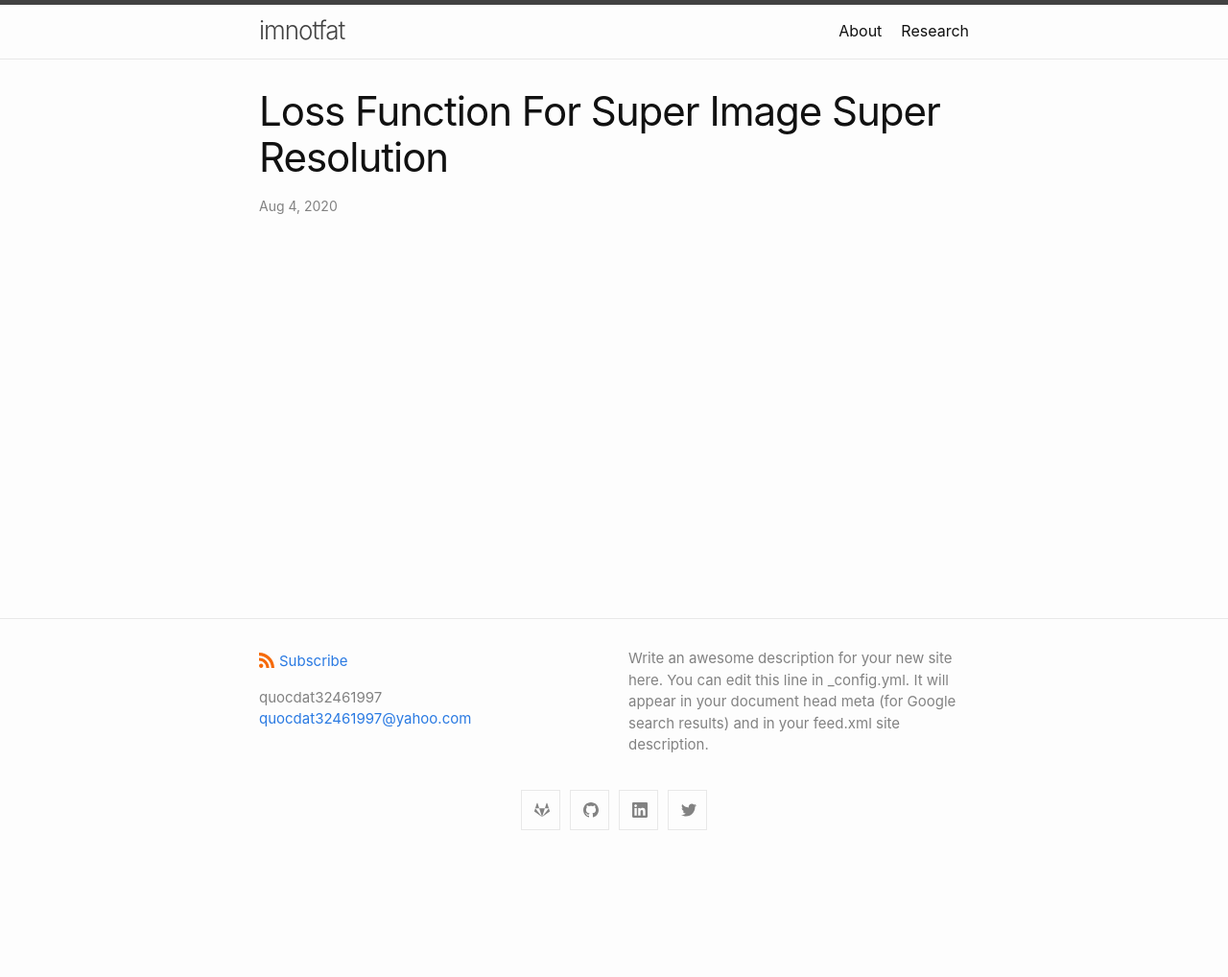
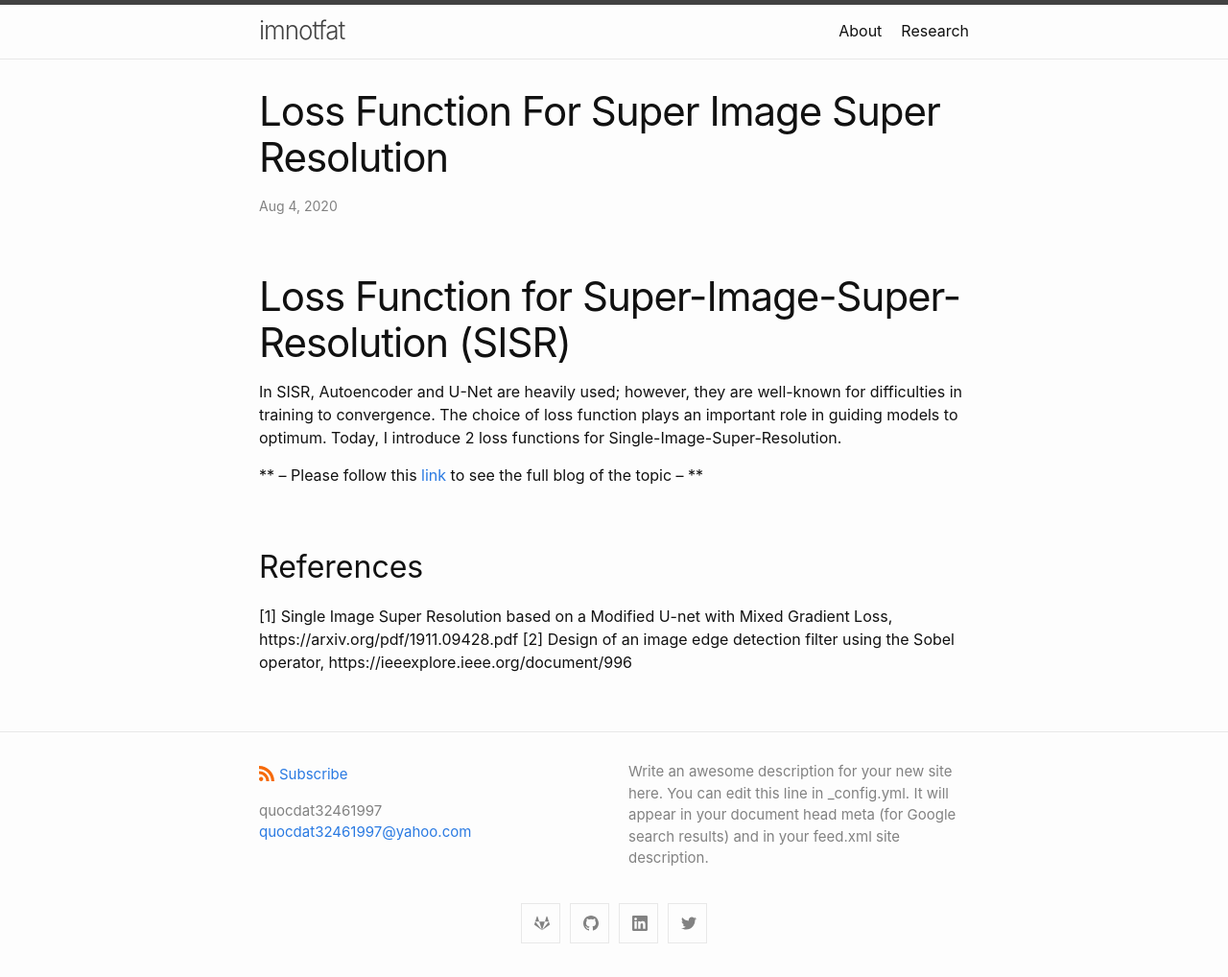
Before and after one commit to quocdat32461997/quocdat32461997.github.io, a Jekyll site: the page built from _posts/2020-08-04-loss-function-for-super-image-super-resolution.md, in a window 1280 px wide. Shown: the whole page at 96% size. Built offline with Jekyll 4.4.1, drawn with Linux system fonts in a browser that asks for light colours; before the commit the page ends 900 px from its top, so only the background shows below that.

Commit message:
Add details

```diff
--- a/_posts/2020-08-04-loss-function-for-super-image-super-resolution.md
+++ b/_posts/2020-08-04-loss-function-for-super-image-super-resolution.md
@@ -1,4 +1,13 @@
 ---
 layout: post
-permalink: /https://medium.com/analytics-vidhya/loss-functions-for-image-super-resolution-sisr-8a65644fbd85/
 ---
+
+# Loss Function for Super-Image-Super-Resolution (SISR)
+
+In SISR, Autoencoder and U-Net are heavily used; however, they are well-known for difficulties in training to convergence. The choice of loss function plays an important role in guiding models to optimum. Today, I introduce 2 loss functions for Single-Image-Super-Resolution.
+
+** -- Please follow this [link](https://medium.com/analytics-vidhya/loss-functions-for-image-super-resolution-sisr-8a65644fbd85) to see the full blog of the topic -- **
+
+## References
+[1] Single Image Super Resolution based on a Modified U-net with Mixed Gradient Loss, https://arxiv.org/pdf/1911.09428.pdf
+[2] Design of an image edge detection filter using the Sobel operator, https://ieeexplore.ieee.org/document/996
```
